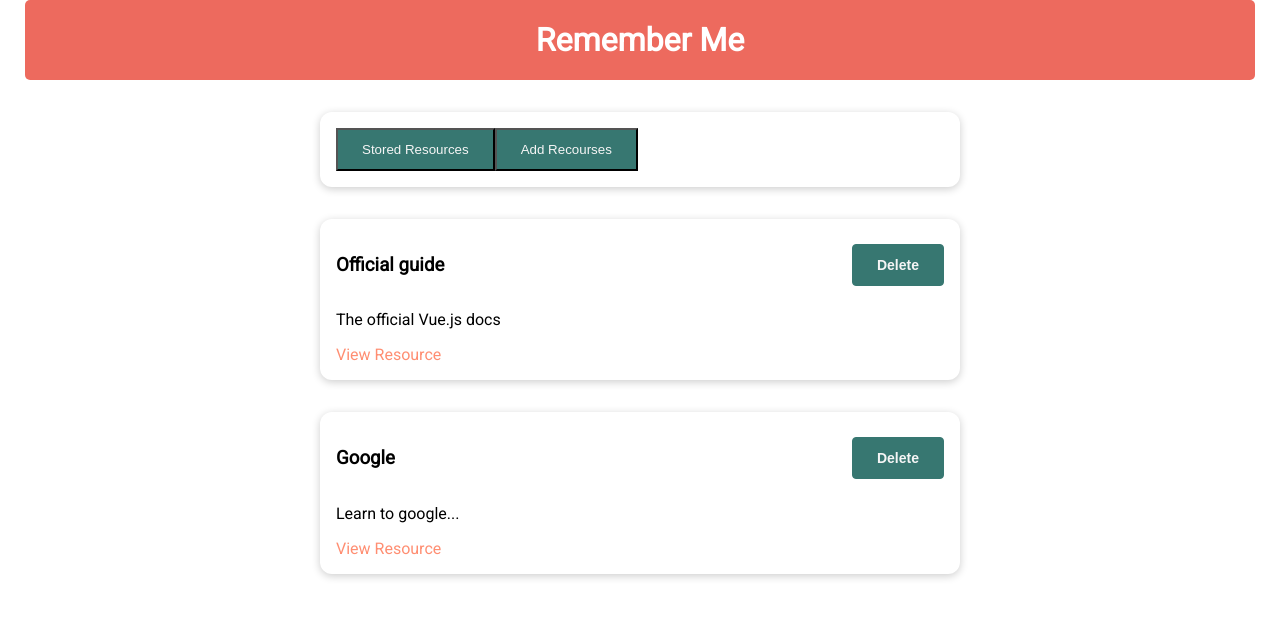
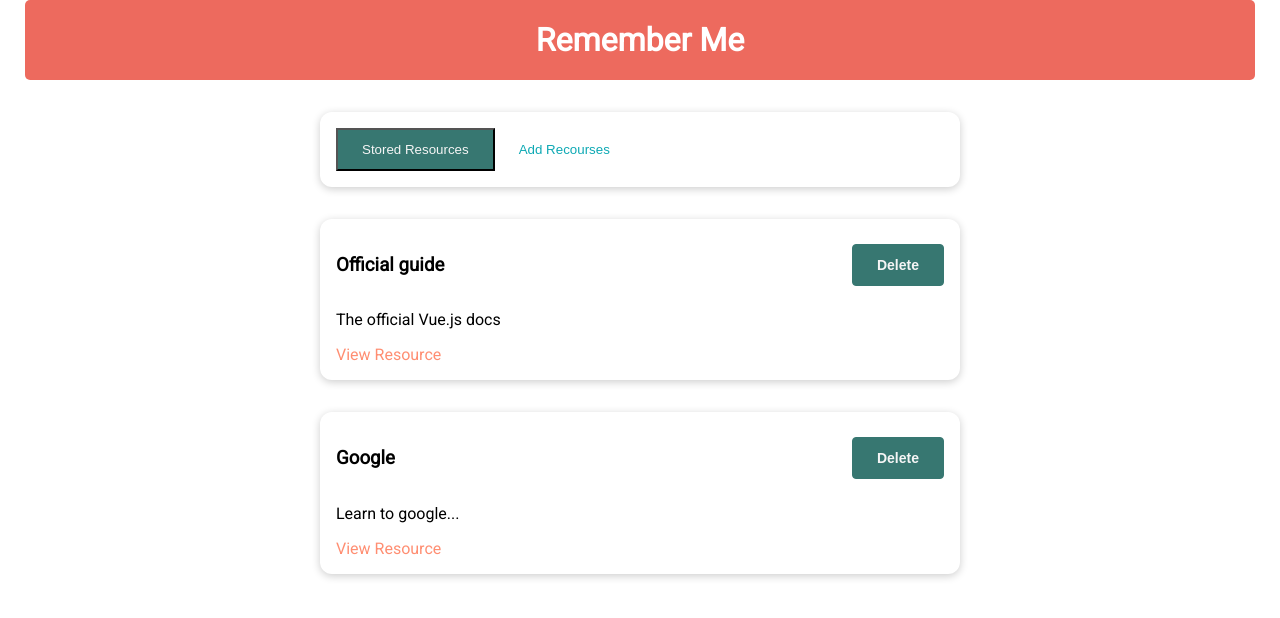
Before and after one commit to Marat-Akhalov/remember-list, a Vue app: page / in a window 1280 px wide. Shown: the top 618 px of the page. Built offline with nearby package versions, Linux system fonts and the light colour scheme; a web font is replaced by a local one.

Commit message:
feat: add computed prop to highlite active btn

```diff
--- a/src/components/learning-resources/TheResources.vue
+++ b/src/components/learning-resources/TheResources.vue
@@ -1,7 +1,12 @@
 <template>
   <base-card>
-    <base-button @click="setSelectedTab('stored-resources')">Stored Resources</base-button>
-    <base-button @click="setSelectedTab('add-resource')">Add Recourses</base-button>
+    <base-button
+    @click="setSelectedTab('stored-resources')"
+    :mode="storedResButtonMode"
+    >Stored Resources</base-button>
+    <base-button @click="setSelectedTab('add-resource')"
+    :mode="addResButtonMode"
+    >Add Recourses</base-button>
   </base-card>
   <component :is="selectedTab"></component>
 </template>
@@ -35,6 +40,14 @@ import AddResource from './AddResource.vue';
         ]
       }
     },
+    computed: {
+      storedResButtonMode() {
+        return this.selectedTab === 'stored-resources' ? null : 'flat';
+      },
+      addResButtonMode() {
+        return this.selectedTab === 'add-resource' ? null : 'flat';
+      }
+    },
     provide() {
       return {
         resources: this.storedResources,
```
